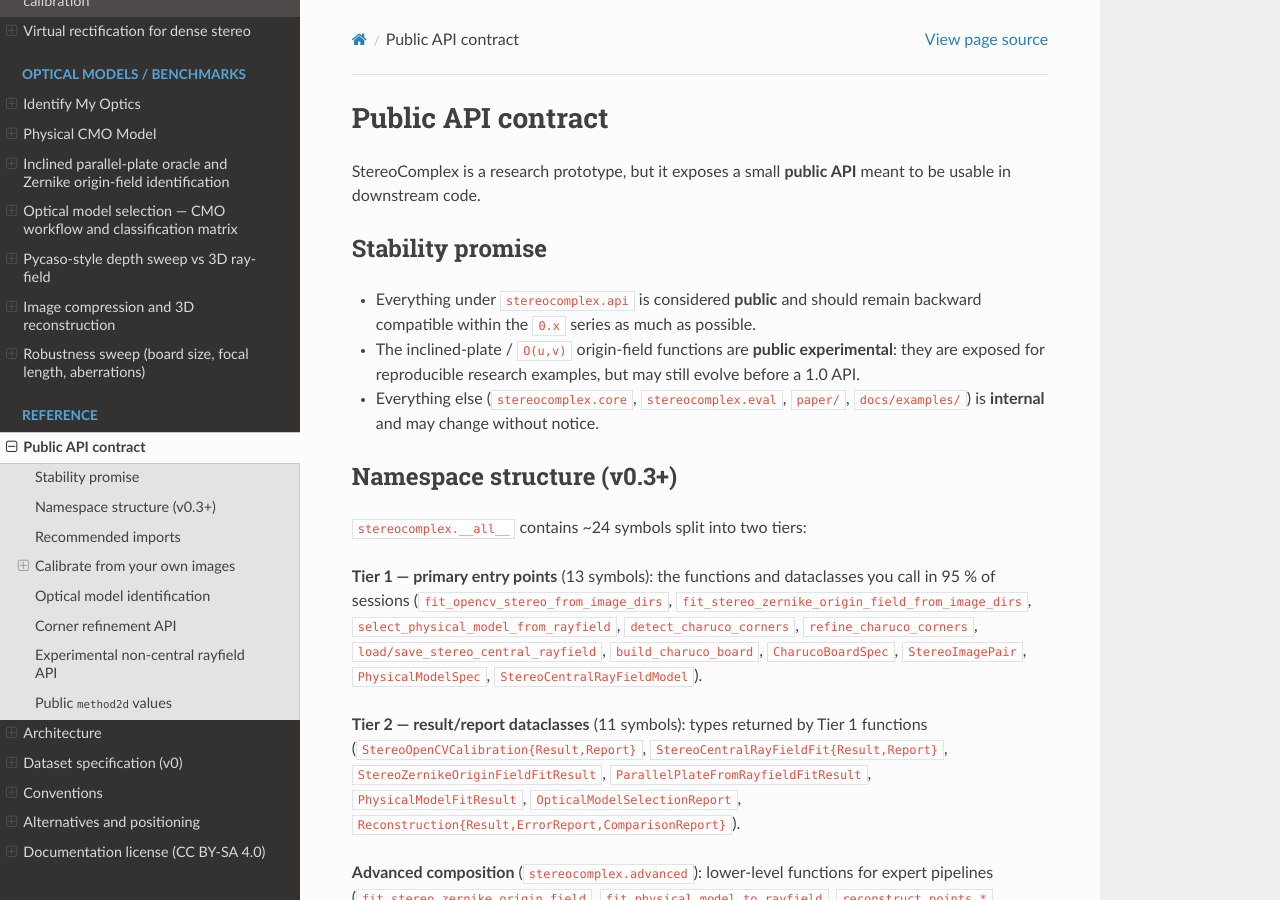
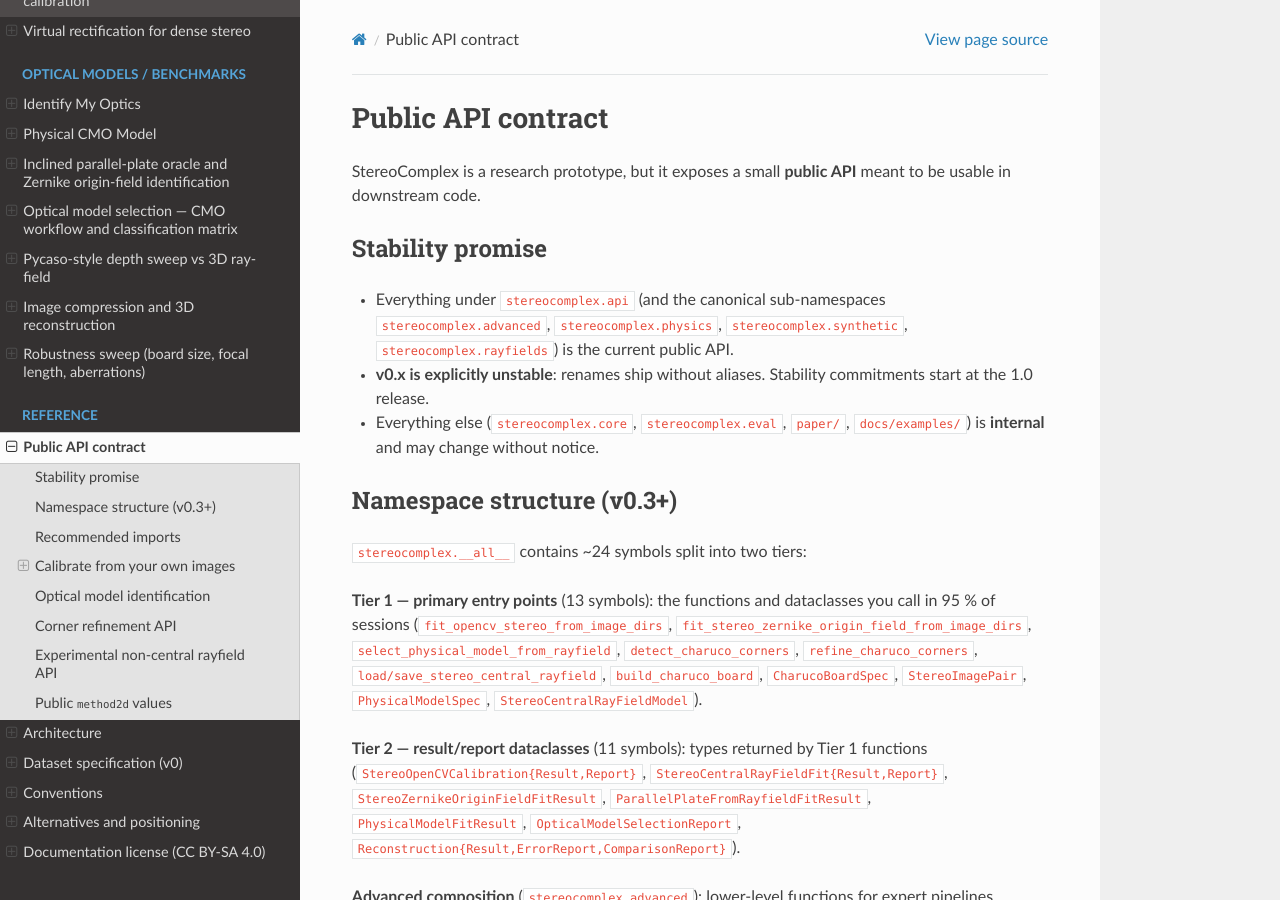
Before and after one commit to jeffwitz/StereoComplex, a Sphinx documentation site: the page built from docs/PUBLIC_API.md, in a window 1280 px wide and 900 px high. Built offline with Sphinx 7.4.7 and the Read the Docs theme 3.1.0, drawn with Linux system fonts in a browser that asks for light colours.

Commit message:
docs: align PUBLIC_API stability promise with v0.x no-alias policy
The old text promised backward compatibility within 0.x, contradicting
the no-alias policy adopted in v0.5.1.  Replaced with explicit statement
that v0.x is unstable and stability starts at 1.0.

Co-Authored-By: Claude Opus 4.7 <noreply@anthropic.com>

```diff
--- a/docs/PUBLIC_API.md
+++ b/docs/PUBLIC_API.md
@@ -4,11 +4,13 @@ StereoComplex is a research prototype, but it exposes a small **public API** mea
 
 ## Stability promise
 
-- Everything under `stereocomplex.api` is considered **public** and should remain backward compatible within the `0.x` series as much as possible.
-- The inclined-plate / `O(u,v)` origin-field functions are **public experimental**:
-  they are exposed for reproducible research examples, but may still evolve
-  before a 1.0 API.
-- Everything else (`stereocomplex.core`, `stereocomplex.eval`, `paper/`, `docs/examples/`) is **internal** and may change without notice.
+- Everything under `stereocomplex.api` (and the canonical sub-namespaces
+  `stereocomplex.advanced`, `stereocomplex.physics`, `stereocomplex.synthetic`,
+  `stereocomplex.rayfields`) is the current public API.
+- **v0.x is explicitly unstable**: renames ship without aliases.  Stability
+  commitments start at the 1.0 release.
+- Everything else (`stereocomplex.core`, `stereocomplex.eval`, `paper/`,
+  `docs/examples/`) is **internal** and may change without notice.
 
 ## Namespace structure (v0.3+)
 
```
